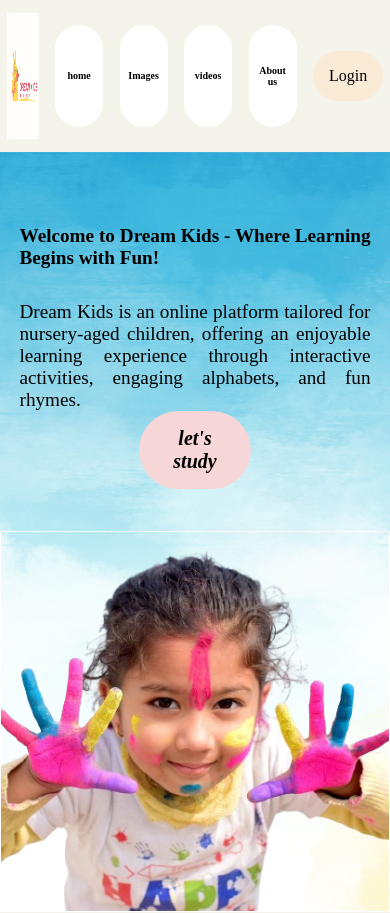
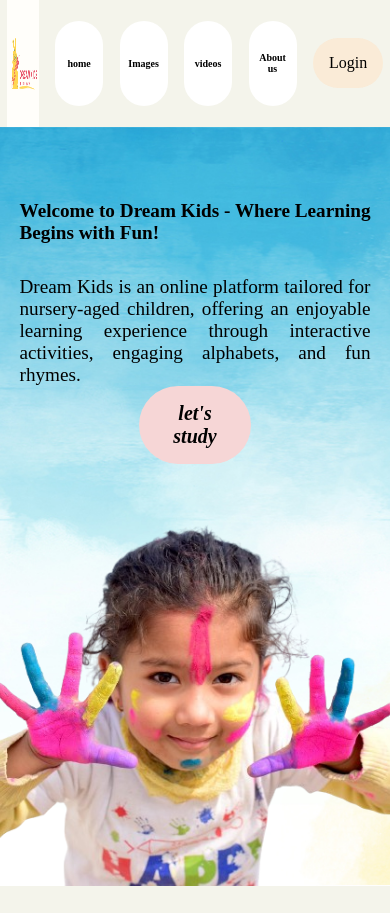
Before and after one commit to jita1218/lil_kidos, a React (Create React App) app: page / in a window 390 px wide. Shown: the top 913 px of the page. Built offline with nearby package versions, Linux system fonts and the light colour scheme.

Commit message:
changes in header

```diff
--- a/src/components/header/header.css
+++ b/src/components/header/header.css
@@ -53,7 +53,7 @@ transition: 400ms;
     .header{
         display: flex;
         gap: 0.2rem;
-        height: 18vh;
+        height: 15vh;
     }
     .images{
         margin-left: 0;
@@ -69,7 +69,7 @@ transition: 400ms;
     display: flex;
     background-color: white;
     color: black;
-    border-radius: 4rem;
+    border-radius: 3rem;
     justify-content: center;
     align-items: center;
     font-size: 10px;
@@ -78,7 +78,7 @@ transition: 400ms;
     cursor: pointer;
     margin: 2rem auto;
     width: 3rem;
-    height: 12vh;
+    height: 10vh;
 }
 .images{
     display: flex;
@@ -89,6 +89,5 @@ border-radius: 2rem ;
 cursor: pointer;
 margin: 0 auto;
 background-color: antiquewhite;
-    /* margin-left: 40rem; */
 }
 }
--- a/src/components/image_Api/ima.css
+++ b/src/components/image_Api/ima.css
@@ -110,7 +110,6 @@ margin-top: 20rem;
         .image{
             display: flex;
             width: 100vw;
-            /* flex: 0.5; */
             background-image: url('./image.png');
             background-size: cover;
             background-position: center;
@@ -120,7 +119,6 @@ margin-top: 20rem;
         .right{
             display: flex;
             flex: 0.5;
-            border: 1px solid white;
         }
         .butn_icon{
             display: flex;
```
